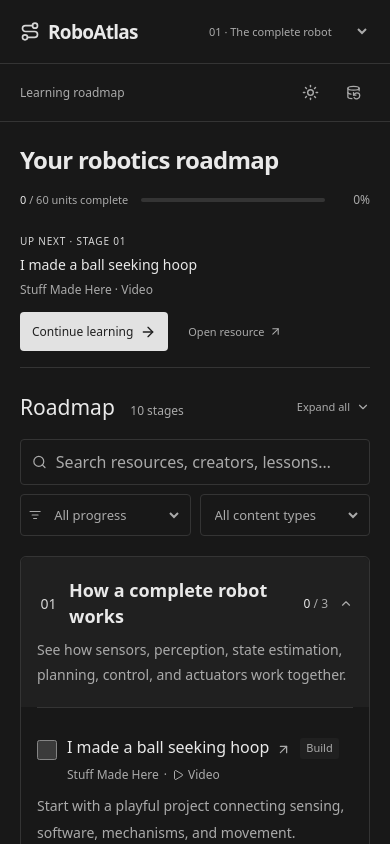
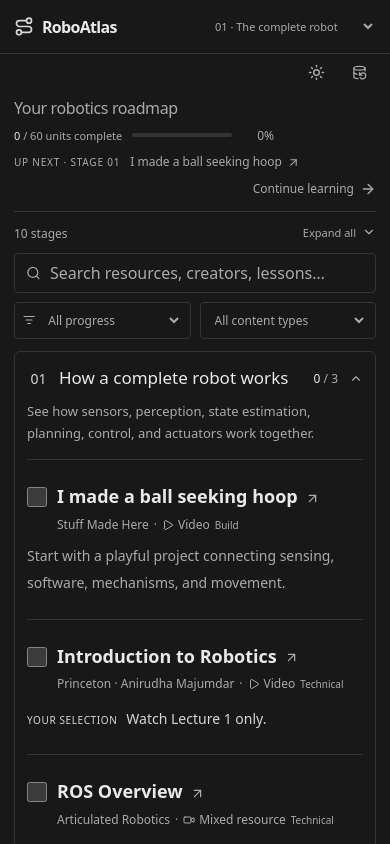
Before and after one commit to Mohamed-ahmed-shokry/RoboAtlas, a React (Vite) app: page / in a window 390 px wide. Shown: the top 844 px of the page. Built offline with nearby package versions, Linux system fonts and the light colour scheme.

Commit message:
style: prioritize learning content and compact dashboard controls

```diff
--- a/src/App.tsx
+++ b/src/App.tsx
@@ -104,9 +104,6 @@ export default function App() {
       />
       <div className="app-body">
         <header className="topbar">
-          <div className="breadcrumb">
-            <span>Learning roadmap</span>
-          </div>
           <div className="topbar-actions">
             <button
               className="icon-button"
@@ -135,10 +132,9 @@ export default function App() {
           </div>
         </header>
         <main id="main" tabIndex={-1}>
+          <div className="roadmap-summary">
             <div className="page-heading">
-            <div>
               <h1>Your robotics roadmap</h1>
-            </div>
             </div>
             <section className="progress-summary" aria-label="Overall progress">
               <span className="progress-count">
@@ -151,6 +147,7 @@ export default function App() {
               />
               <span className="progress-percent">{overall.percent}%</span>
             </section>
+          </div>
           <section
             className={`continue-card ${!next ? "all-complete" : ""}`}
             aria-label="Continue learning"
@@ -161,26 +158,8 @@ export default function App() {
                   ? `UP NEXT · STAGE ${String(next.stageNumber).padStart(2, "0")}`
                   : `ALL ${overall.total} UNITS COMPLETE`}
               </span>
-              <h2>{next ? next.unit.title : "Roadmap complete"}</h2>
-              <p>
-                {next
-                  ? `${next.resource.creator} · ${next.resource.format}`
-                  : "Revisit any stage and pick two experiments to try next."}
-              </p>
-              {next?.resource.selection && (
-                <p className="continue-selection">{next.resource.selection}</p>
-              )}
-            </div>
-            <div className="continue-actions">
+              <h2>
                 {next ? (
-                <>
-                  <button
-                    className="primary-button"
-                    onClick={() => reveal(next.stage.id, next.unit.id)}
-                  >
-                    Continue learning
-                    <ArrowRight size={16} aria-hidden="true" />
-                  </button>
                   <a
                     href={next.resource.url}
                     target="_blank"
@@ -190,10 +169,26 @@ export default function App() {
                       if (event.button === 1) openUnit(next.unit.id);
                     }}
                   >
-                    Open resource
+                    {next.unit.title}
                     <ArrowUpRight size={13} aria-hidden="true" />
                   </a>
-                </>
+                ) : (
+                  "Roadmap complete"
+                )}
+              </h2>
+              {!next && (
+                <p>Revisit any stage and pick two experiments to try next.</p>
+              )}
+            </div>
+            <div className="continue-actions">
+              {next ? (
+                <button
+                  className="primary-button"
+                  onClick={() => reveal(next.stage.id, next.unit.id)}
+                >
+                  Continue learning
+                  <ArrowRight size={16} aria-hidden="true" />
+                </button>
               ) : (
                 <button
                   className="primary-button"
@@ -215,9 +210,8 @@ export default function App() {
           )}
           <div className="roadmap-heading">
             <div>
-              <h2>
-                Roadmap <span>{curriculum.length} stages</span>
-              </h2>
+              <h2 className="sr-only">Roadmap</h2>
+              <span className="stage-total">{curriculum.length} stages</span>
             </div>
             <button
               className="text-button"
--- a/src/components/ResourceGroup.tsx
+++ b/src/components/ResourceGroup.tsx
@@ -83,9 +83,6 @@ export function ResourceGroup({
                 <ArrowUpRight size={15} aria-hidden="true" />
               </a>
             </h4>
-            <span className={`tag tag-${resource.label.toLowerCase()}`}>
-              {resource.label}
-            </span>
           </div>
           <div className="resource-meta">
             <span>{resource.creator}</span>
@@ -93,6 +90,9 @@ export function ResourceGroup({
             <span className="format">
               <Icon size={12} aria-hidden="true" />
               {resource.format}
+            </span>
+            <span className={`tag tag-${resource.label.toLowerCase()}`}>
+              {resource.label}
             </span>
             {grouped && (
               <span className="unit-count">
--- a/src/components/StageSection.tsx
+++ b/src/components/StageSection.tsx
@@ -64,9 +64,6 @@ export function StageSection({
               {progress.count}
               <span className="muted"> / {progress.total}</span>
             </span>
-            <span className="mini-progress">
-              <span style={{ width: `${progress.percent}%` }} />
-            </span>
           </span>
           <ChevronDown className="stage-chevron" size={17} aria-hidden="true" />
         </button>
--- a/src/styles.css
+++ b/src/styles.css
@@ -46,7 +46,7 @@ html {
 }
 body {
   margin: 0;
-  min-width: 320px;
+  min-width: 0;
 }
 button,
 input,
@@ -125,8 +125,8 @@ p {
 .sidebar {
   position: fixed;
   inset: 0 auto 0 0;
-  width: 248px;
-  padding: 30px 16px 24px;
+  width: 204px;
+  padding: 22px 12px 18px;
   border-right: 1px solid var(--border);
   background: var(--sidebar);
   display: flex;
@@ -138,7 +138,7 @@ p {
   gap: 10px;
   align-items: center;
   padding: 0 13px;
-  font-size: 22px;
+  font-size: 18px;
   font-weight: 600;
   letter-spacing: -0.7px;
 }
@@ -149,7 +149,7 @@ p {
   display: flex;
   justify-content: space-between;
   padding: 0 13px;
-  margin: 48px 0 14px;
+  margin: 28px 0 10px;
   color: var(--muted);
   font-size: 12px;
 }
@@ -159,7 +159,7 @@ p {
 nav {
   display: flex;
   flex-direction: column;
-  gap: 5px;
+  gap: 2px;
 }
 .nav-stage {
   background: transparent;
@@ -167,7 +167,7 @@ nav {
   display: flex;
   align-items: center;
   gap: 10px;
-  padding: 12px 11px;
+  padding: 9px 9px;
   text-align: left;
   line-height: 1.5;
   font-size: 12px;
@@ -206,20 +206,15 @@ nav {
   font-size: 11px;
 }
 .app-body {
-  margin-left: 248px;
+  margin-left: 204px;
 }
 .topbar {
-  min-height: 60px;
-  padding: 0 42px;
-  border-bottom: 1px solid var(--border);
+  min-height: 44px;
+  padding: 0 32px;
   display: flex;
   align-items: center;
-  justify-content: space-between;
+  justify-content: flex-end;
   gap: 15px;
-}
-.breadcrumb {
-  color: var(--muted);
-  font-size: 13px;
 }
 .topbar-actions {
   display: flex;
@@ -252,24 +247,31 @@ nav {
   color: var(--accent);
 }
 main {
-  max-width: 1320px;
-  padding: 30px 42px 0;
+  max-width: 1200px;
+  padding: 8px 32px 0;
   margin: 0 auto;
 }
-.page-heading {
-  margin-bottom: 16px;
+.roadmap-summary {
+  display: flex;
+  align-items: center;
+  justify-content: space-between;
+  flex-wrap: wrap;
+  gap: 8px 24px;
+  margin-bottom: 8px;
 }
 h1 {
-  font-size: 26px;
+  font-size: 18px;
   line-height: 1.3;
-  letter-spacing: -1px;
-  font-weight: 600;
+  letter-spacing: -0.4px;
+  font-weight: 500;
+  color: var(--muted);
 }
 .progress-summary {
   display: flex;
-  gap: 22px;
+  gap: 12px;
   align-items: center;
-  margin-bottom: 18px;
+  width: 260px;
+  max-width: 100%;
   font-size: 12px;
 }
 .progress-count {
@@ -309,25 +311,29 @@ progress::-moz-progress-bar {
 .continue-card {
   display: flex;
   align-items: center;
-  gap: 24px;
+  gap: 16px;
   border-bottom: 1px solid var(--border);
-  padding: 4px 0 18px;
+  padding: 0 0 8px;
   background: transparent;
 }
 .continue-info {
+  display: flex;
+  align-items: baseline;
+  flex-wrap: wrap;
+  gap: 4px 10px;
   flex: 1;
   min-width: 0;
 }
 .card-eyebrow {
   font-size: 10px;
   letter-spacing: 0.8px;
-  color: var(--accent);
+  color: var(--muted);
 }
 .continue-info h2 {
-  font-weight: 500;
-  font-size: 14px;
+  font-weight: 400;
+  font-size: 13px;
   line-height: 1.6;
-  margin-top: 4px;
+  color: var(--muted);
 }
 .continue-info > p {
   color: var(--muted);
@@ -335,9 +341,14 @@ progress::-moz-progress-bar {
   line-height: 1.8;
   margin-top: 2px;
 }
-.continue-info > .continue-selection {
-  font-size: 12px;
-  margin-top: 7px;
+.continue-info h2 a svg {
+  margin-left: 5px;
+  vertical-align: middle;
+}
+.continue-info h2 a:hover {
+  color: var(--text);
+  text-decoration: underline;
+  text-underline-offset: 3px;
 }
 .continue-actions {
   display: flex;
@@ -345,6 +356,17 @@ progress::-moz-progress-bar {
   align-items: center;
   gap: 8px;
   flex-shrink: 0;
+}
+.continue-actions .primary-button {
+  background: transparent;
+  color: var(--muted);
+  min-height: 36px;
+  padding: 6px 0 6px 8px;
+  font-weight: 400;
+  gap: 6px;
+}
+.continue-actions .primary-button:hover {
+  color: var(--text);
 }
 .primary-button {
   display: inline-flex;
@@ -362,30 +384,14 @@ progress::-moz-progress-bar {
 .primary-button:hover {
   filter: brightness(1.1);
 }
-.continue-actions a {
-  display: flex;
-  align-items: center;
-  gap: 4px;
-  font-size: 11px;
-  padding: 5px;
-  color: var(--muted);
-}
-.continue-actions a:hover {
-  color: var(--accent);
-}
 .roadmap-heading {
   display: flex;
   align-items: center;
   justify-content: space-between;
   gap: 16px;
-  margin: 26px 0 18px;
+  margin: 12px 0 6px;
 }
-.roadmap-heading h2 {
-  font-size: 22px;
-  font-weight: 500;
-}
-.roadmap-heading h2 span {
-  margin-left: 10px;
+.stage-total {
   font-size: 12px;
   color: var(--muted);
   font-weight: 400;
@@ -406,8 +412,8 @@ progress::-moz-progress-bar {
 .filter-bar {
   display: flex;
   align-items: center;
-  gap: 12px;
-  margin-bottom: 7px;
+  gap: 8px;
+  margin-bottom: 4px;
 }
 .search-field {
   flex: 1;
@@ -428,7 +434,7 @@ progress::-moz-progress-bar {
   color: var(--text);
   background: transparent;
   font-size: 14px;
-  padding: 11px 0;
+  padding: 8px 0;
   outline-offset: 0;
 }
 .search-field input::placeholder {
@@ -451,8 +457,8 @@ progress::-moz-progress-bar {
   border: 0;
   background: var(--bg);
   color: var(--muted);
-  padding: 10px 2px;
-  font-size: 13px;
+  padding: 8px 2px;
+  font-size: 12px;
   max-width: 165px;
 }
 .filter-status {
@@ -466,7 +472,7 @@ progress::-moz-progress-bar {
   margin: 2px 0;
 }
 .filter-status:empty {
-  min-height: 11px;
+  min-height: 6px;
 }
 .stages {
   display: flex;
@@ -485,11 +491,11 @@ progress::-moz-progress-bar {
   width: 100%;
   text-align: left;
   background: transparent;
-  padding: 26px;
+  padding: 18px 22px;
   border-radius: 6px;
 }
 .expanded .stage-toggle {
-  background: var(--panel);
+  background: transparent;
   border-radius: 6px 6px 0 0;
 }
 .stage-toggle:hover .stage-title {
@@ -515,17 +521,17 @@ progress::-moz-progress-bar {
 }
 .stage-title {
   display: block;
-  font-size: 22px;
-  font-weight: 600;
+  font-size: 18px;
+  font-weight: 500;
   line-height: 1.45;
 }
 .stage-description {
   display: block;
   color: var(--muted);
-  font-size: 14px;
+  font-size: 13px;
   font-weight: 400;
   line-height: 1.75;
-  margin-top: 8px;
+  margin-top: 4px;
   max-width: 780px;
 }
 .stage-completion {
@@ -538,18 +544,6 @@ progress::-moz-progress-bar {
   margin: 0 2px 0 10px;
   flex-shrink: 0;
 }
-.mini-progress {
-  width: 38px;
-  height: 2px;
-  background: var(--border);
-  border-radius: 1px;
-  overflow: hidden;
-}
-.mini-progress > span {
-  display: block;
-  height: 100%;
-  background: var(--accent);
-}
 .stage-chevron {
   color: var(--muted);
   flex-shrink: 0;
@@ -558,10 +552,10 @@ progress::-moz-progress-bar {
   transform: rotate(180deg);
 }
 .stage-content {
-  padding: 0 26px 4px;
+  padding: 0 22px 4px;
 }
 .resource {
-  padding: 27px 0;
+  padding: 22px 0;
   border-top: 1px solid var(--border);
 }
 .resource-top {
@@ -593,8 +587,8 @@ progress::-moz-progress-bar {
   gap: 9px;
 }
 .resource h4 {
-  font-size: 18px;
-  font-weight: 500;
+  font-size: 20px;
+  font-weight: 600;
   line-height: 1.6;
 }
 .resource h4 svg {
@@ -608,11 +602,10 @@ progress::-moz-progress-bar {
   text-underline-offset: 4px;
 }
 .tag {
-  padding: 1px 6px;
-  border-radius: 3px;
+  padding: 0;
   color: var(--muted);
-  background: var(--panel);
-  font-size: 11px;
+  background: transparent;
+  font-size: 10px;
   line-height: 1.7;
   white-space: nowrap;
 }
@@ -622,7 +615,7 @@ progress::-moz-progress-bar {
   flex-wrap: wrap;
   gap: 7px;
   color: var(--muted);
-  font-size: 13px;
+  font-size: 12px;
   line-height: 1.7;
   margin-top: 4px;
 }
@@ -696,7 +689,7 @@ progress::-moz-progress-bar {
   min-width: 0;
   min-height: 44px;
   flex: 1;
-  font-size: 15px;
+  font-size: 16px;
   line-height: 1.8;
 }
 .lesson-link svg {
@@ -917,12 +910,12 @@ progress::-moz-progress-bar {
 }
 @media (max-width: 1100px) {
   .sidebar {
-    width: 220px;
+    width: 204px;
     padding-left: 12px;
     padding-right: 12px;
   }
   .app-body {
-    margin-left: 220px;
+    margin-left: 204px;
   }
   .nav-stage {
     font-size: 11px;
@@ -932,7 +925,7 @@ progress::-moz-progress-bar {
     padding: 0 28px;
   }
   main {
-    padding: 28px 28px 0;
+    padding: 8px 24px 0;
   }
   .filter-bar {
     flex-wrap: wrap;
@@ -952,7 +945,7 @@ progress::-moz-progress-bar {
   .sidebar {
     width: 100%;
     position: relative;
-    padding: 18px 22px;
+    padding: 10px 16px;
     border-right: 0;
     border-bottom: 1px solid var(--border);
     background: var(--bg);
@@ -963,7 +956,7 @@ progress::-moz-progress-bar {
     overflow: visible;
   }
   .brand {
-    font-size: 20px;
+    font-size: 17px;
     padding: 0;
     gap: 8px;
   }
@@ -992,11 +985,8 @@ progress::-moz-progress-bar {
     margin-left: 0;
   }
   .topbar {
-    min-height: 58px;
-    padding: 0 22px;
-  }
-  .breadcrumb {
-    font-size: 12px;
+    min-height: 36px;
+    padding: 0 16px;
   }
   .backup-button {
     font-size: 12px;
@@ -1005,28 +995,27 @@ progress::-moz-progress-bar {
     gap: 9px;
   }
   main {
-    padding: 24px 22px 0;
+    padding: 8px 16px 0;
   }
   h1 {
-    font-size: 25px;
+    font-size: 17px;
   }
   .progress-summary {
-    margin-bottom: 16px;
-    gap: 17px;
+    gap: 10px;
   }
   .continue-card {
-    padding: 4px 0 16px;
-    gap: 16px;
+    padding: 0 0 8px;
+    gap: 8px;
   }
   .continue-info h2 {
-    font-size: 14px;
+    font-size: 12px;
   }
   .stage-toggle {
     display: grid;
     grid-template-columns: 28px minmax(0, 1fr) auto 16px;
     align-items: center;
     gap: 12px;
-    padding: 22px;
+    padding: 16px;
   }
   .stage-title-block {
     display: contents;
@@ -1034,7 +1023,7 @@ progress::-moz-progress-bar {
   .stage-title {
     grid-column: 2;
     grid-row: 1;
-    font-size: 20px;
+    font-size: 17px;
   }
   .stage-description {
     grid-column: 1 / -1;
@@ -1042,7 +1031,7 @@ progress::-moz-progress-bar {
     margin-top: 0;
   }
   .stage-content {
-    padding: 0 22px 4px;
+    padding: 0 16px 4px;
   }
   .stage-number {
     grid-column: 1;
@@ -1064,18 +1053,18 @@ progress::-moz-progress-bar {
 }
 @media (max-width: 480px) {
   .sidebar {
-    padding: 15px 20px;
-    gap: 16px;
+    padding: 10px 14px;
+    gap: 12px;
   }
   .brand {
-    font-size: 19px;
+    font-size: 16px;
   }
   .mobile-stage-nav select {
     max-width: 165px;
     font-size: 11px;
   }
   .topbar {
-    padding: 0 20px;
+    padding: 0 14px;
   }
   .backup-button span {
     display: none;
@@ -1084,14 +1073,13 @@ progress::-moz-progress-bar {
     padding: 9px;
   }
   main {
-    padding: 22px 20px 0;
+    padding: 8px 14px 0;
   }
   h1 {
-    font-size: 24px;
-    letter-spacing: -0.7px;
+    font-size: 16px;
   }
   .progress-summary {
-    gap: 13px;
+    gap: 10px;
   }
   .progress-count {
     font-size: 11px;
@@ -1099,16 +1087,17 @@ progress::-moz-progress-bar {
   .continue-card {
     flex-direction: column;
     align-items: stretch;
-    gap: 12px;
-    padding: 4px 0 16px;
+    gap: 0;
+    padding: 0 0 4px;
   }
   .continue-actions {
     flex-direction: row;
     flex-wrap: wrap;
-    gap: 15px;
+    justify-content: flex-end;
+    gap: 8px;
   }
   .continue-info h2 {
-    font-size: 14px;
+    font-size: 12px;
   }
   .continue-info > p {
     font-size: 12px;
@@ -1118,14 +1107,8 @@ progress::-moz-progress-bar {
     gap: 7px;
     padding: 10px 12px;
   }
-  .continue-actions a {
-    font-size: 11px;
-  }
   .roadmap-heading {
-    margin-top: 24px;
-  }
-  .roadmap-heading h2 {
-    font-size: 21px;
+    margin-top: 6px;
   }
   .filter-bar {
     gap: 9px;
@@ -1140,33 +1123,30 @@ progress::-moz-progress-bar {
   .stage-toggle {
     grid-template-columns: 23px minmax(0, 1fr) auto 14px;
     gap: 9px;
-    padding: 20px 16px;
+    padding: 14px 12px;
   }
   .stage-number {
     width: 23px;
     font-size: 14px;
   }
   .stage-title {
-    font-size: 18px;
+    font-size: 17px;
   }
   .stage-description {
-    font-size: 14px;
+    font-size: 13px;
   }
   .stage-completion {
     font-size: 12px;
     margin-left: 0;
   }
-  .mini-progress {
-    display: none;
-  }
   .stage-chevron {
     width: 14px;
   }
   .stage-content {
-    padding: 0 16px 4px;
+    padding: 0 12px 4px;
   }
   .resource h4 {
-    font-size: 16px;
+    font-size: 18px;
   }
   .resource-meta {
     font-size: 12px;
@@ -1187,7 +1167,7 @@ progress::-moz-progress-bar {
     padding-right: 0;
   }
   .lesson-link {
-    font-size: 14px;
+    font-size: 15px;
     gap: 8px;
   }
   .backup-dialog {
```
Lines whose indentation alone changed are shown as unchanged.
